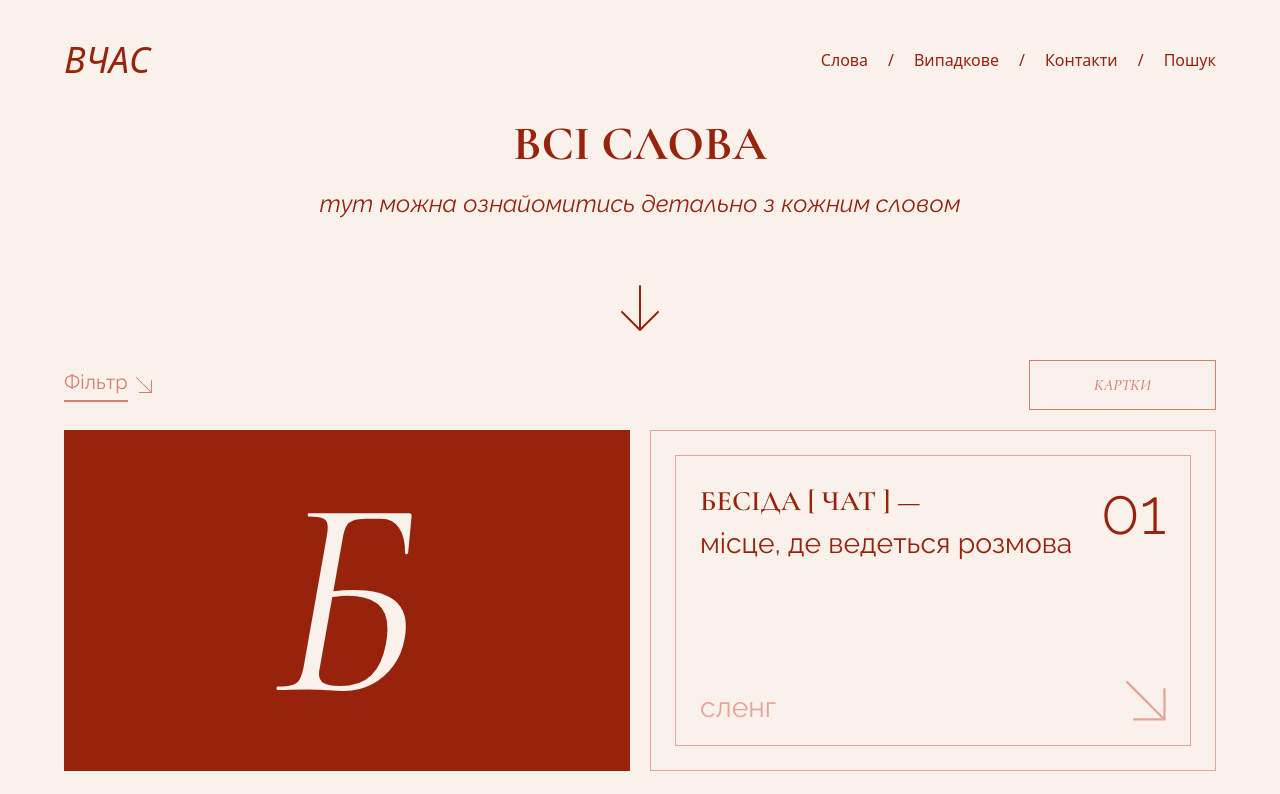
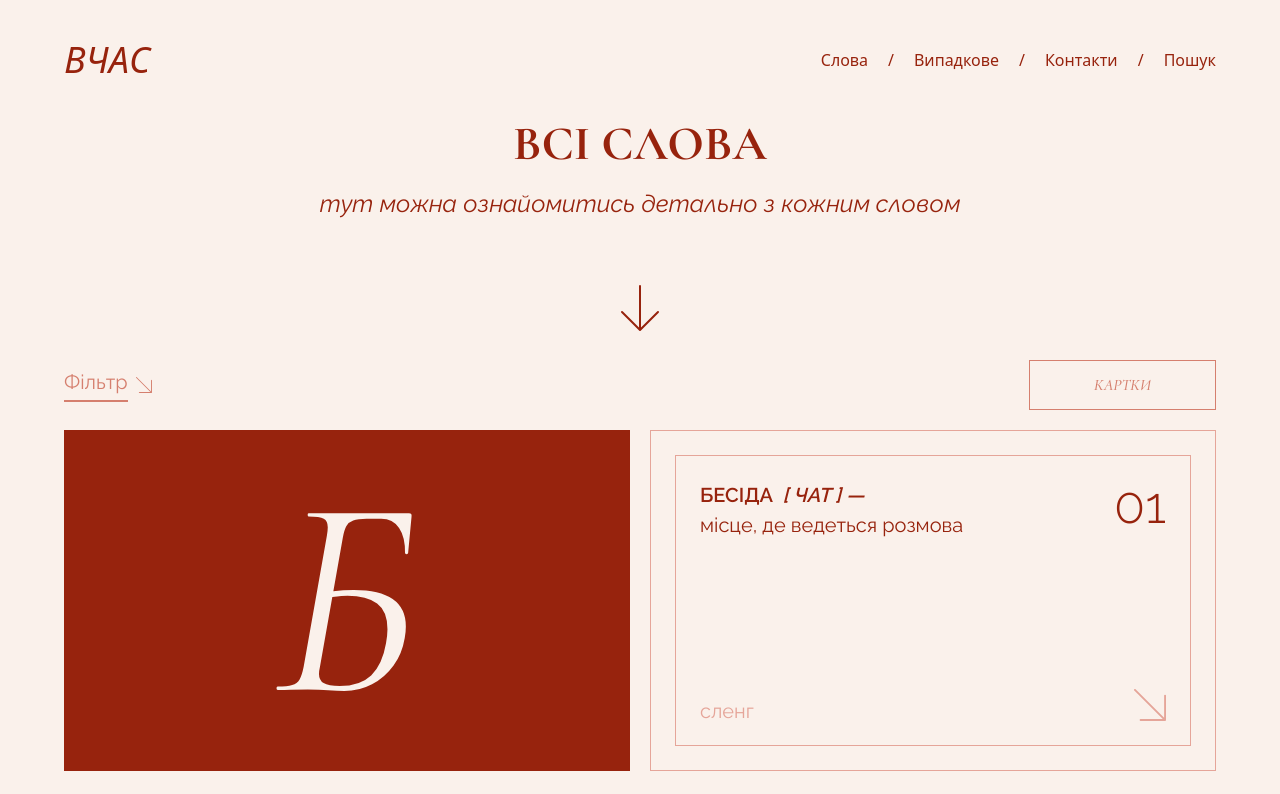
Before and after one commit to Peephie/Vchas, a React (Vite) app: page /#/words in a window 1280 px wide. Shown: the top 794 px of the page. Built offline with nearby package versions, Linux system fonts and the light colour scheme.

Commit message:
Updated Card styling and links

```diff
--- a/src/components/Card.jsx
+++ b/src/components/Card.jsx
@@ -17,15 +17,16 @@ const Card = (
       <div className={`${theme} p-clamp-s h-full border border-peach bg-letter`} data-letter={() => word.primaryWord.slice(0, 1)}>
         <div className="flex flex-col justify-between h-full">
           <div className="flex justify-between">
-            <div className='leading-normal'>
-              <span className='font-cormorant-infant-semiBold uppercase text-clamp-s'>
-                {word.primaryWord} &#91; {word.relatedWord}	&#93;	—
+            <Link to={`/words/${word.id}`} className='leading-normal'>
+              <span className='font-raleway font-semibold uppercase text-clamp-s'>
+                {word.primaryWord} &nbsp;
+                <span className='italic'>&#91; {word.relatedWord}	&#93;	—</span>
               </span>
               <br/>
               <span className='font-raleway text-clamp-s lowercase'>
                 {word.meaning}
               </span>
-            </div>
+            </Link>
             <span className='font-raleway font-light text-clamp-l'>
               {formattedId}
             </span>
--- a/tailwind.config.js
+++ b/tailwind.config.js
@@ -41,14 +41,14 @@ export default {
         'search': '40rem'
       },
       fontSize: {
-        'clamp-s': 'clamp(20px, 5cqw, 36px)',
-        'clamp-l': 'clamp(64px, 10cqw, 104px)',
+        'clamp-s': 'clamp(20px, 3.5cqw, 36px)',
+        'clamp-l': 'clamp(48px, 9cqw, 104px)',
         'clamp-xl': 'clamp(150px, 50cqw, 400px)',
         'clamp-xxl': 'clamp(150px, 75cqw, 380px)',
         '14xl': '13rem'
       },
       width: {
-        'clamp-s': 'clamp(32px, 7cqw, 64px)'
+        'clamp-s': 'clamp(32px, 5cqw, 64px)'
       },
       padding: {
         'clamp-s': 'clamp(24px, 2.5cqw, 40px)'
```
